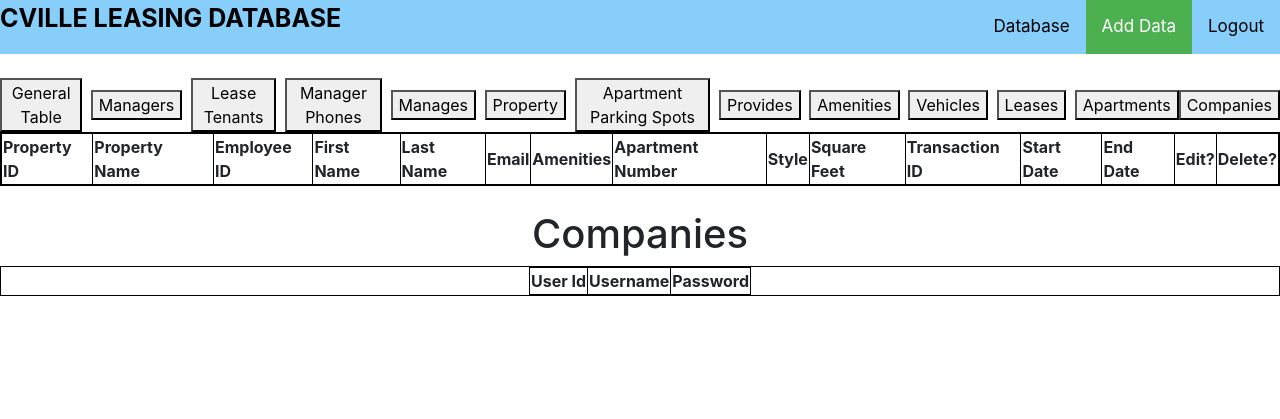
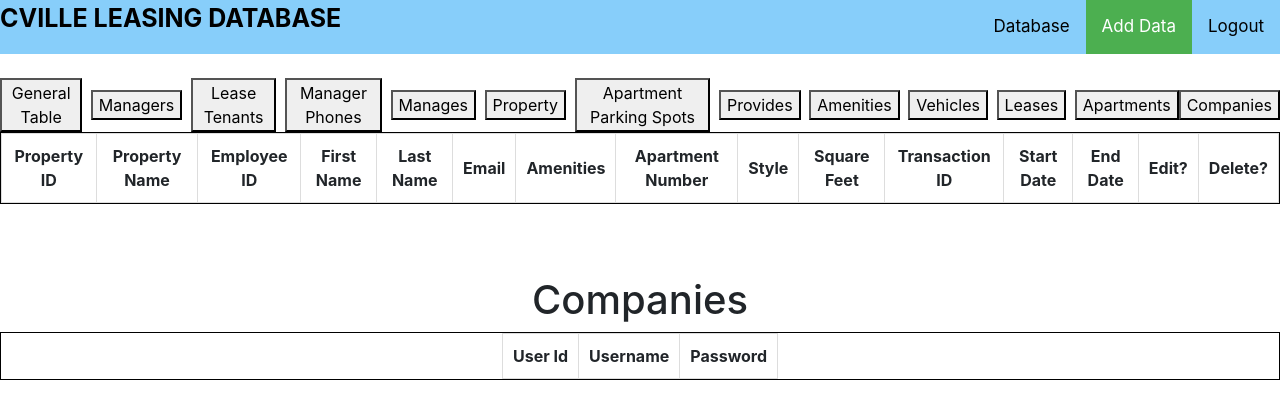
Before and after one commit to jliao13/CS-4750-DB-Project, a Django app: template frontend/templates/data.html in a window 1280 px wide. Shown: the top 419 px of the page. Run offline with Django 3.2, Linux system fonts and the light colour scheme; the template is opened without the code that fills it, so the values that code supplies are empty; some libraries are stand-ins or nearby versions.

Commit message:
css for tables

```diff
--- a/frontend/templates/tables/general_table.html
+++ b/frontend/templates/tables/general_table.html
@@ -260,22 +260,22 @@
 <!--        {% endfor %}&lt;!&ndash;apartments&ndash;&gt;-->
 <!--        {% endfor %}&lt;!&ndash;properties&ndash;&gt;-->
 <!--</table>-->
-<!--<style>-->
-<!--td, th {-->
-<!--  border: 1px solid #dddddd;-->
-<!--  text-align: center;-->
-<!--  padding: 10px;-->
-<!--}-->
-<!--    table.center {-->
-<!--  margin-left: auto;-->
-<!--  margin-right: auto;-->
-<!--}-->
-<!--table{-->
-<!--    class: center;-->
-<!--    width: 90%;-->
-<!--    height: 90%;-->
-<!--    border-collapse: collapse;-->
-<!--}-->
-<!--</style>-->
-<!--<br>-->
-<!--<br>-->
+<style>
+td, th {
+  border: 1px solid #dddddd;
+  text-align: center;
+  padding: 10px;
+}
+    table.center {
+  margin-left: auto;
+  margin-right: auto;
+}
+table{
+    class: center;
+    width: 90%;
+    height: 90%;
+    border-collapse: collapse;
+}
+</style>
+<br>
+<br>
```
